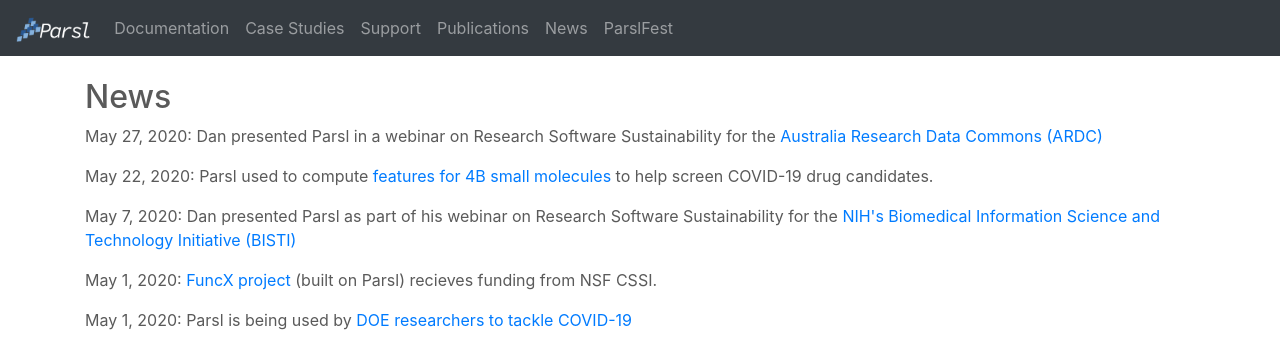
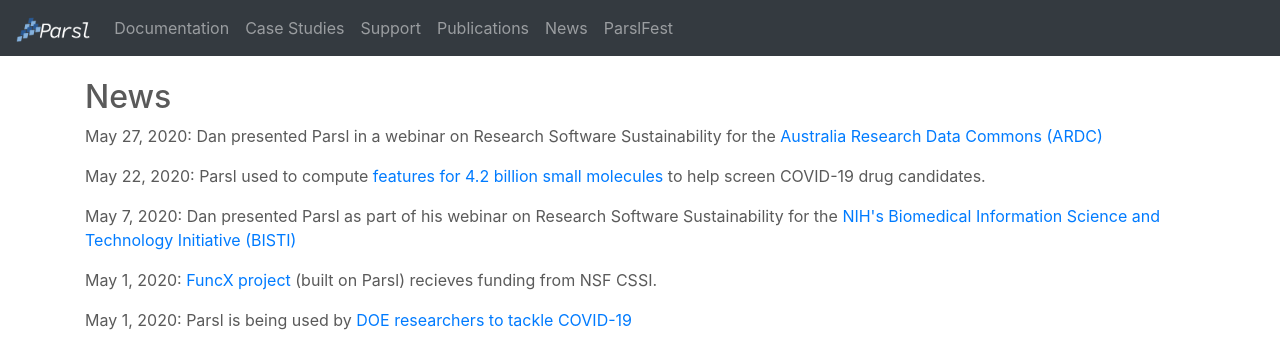
Before and after one commit to Parsl/parsl.github.io, a Jekyll site: the page built from news.html, in a window 1280 px wide and 900 px high. Shown: the top 351 px of the window. Built offline with Jekyll 4.4.1, drawn with Linux system fonts in a browser that asks for light colours.

Commit message:
Update news.html

```diff
--- a/news.html
+++ b/news.html
@@ -25,7 +25,7 @@
 
         <div class="news-info">
         <p><span class="name">May 22, 2020:</span>
-          Parsl used to compute <a href='https://2019-ncovgroup.github.io/data/'>features for 4B small molecules</a> to help screen COVID-19 drug candidates.
+          Parsl used to compute <a href='https://2019-ncovgroup.github.io/data/'>features for 4.2 billion small molecules</a> to help screen COVID-19 drug candidates.
         </p>
       </div>
 
```
